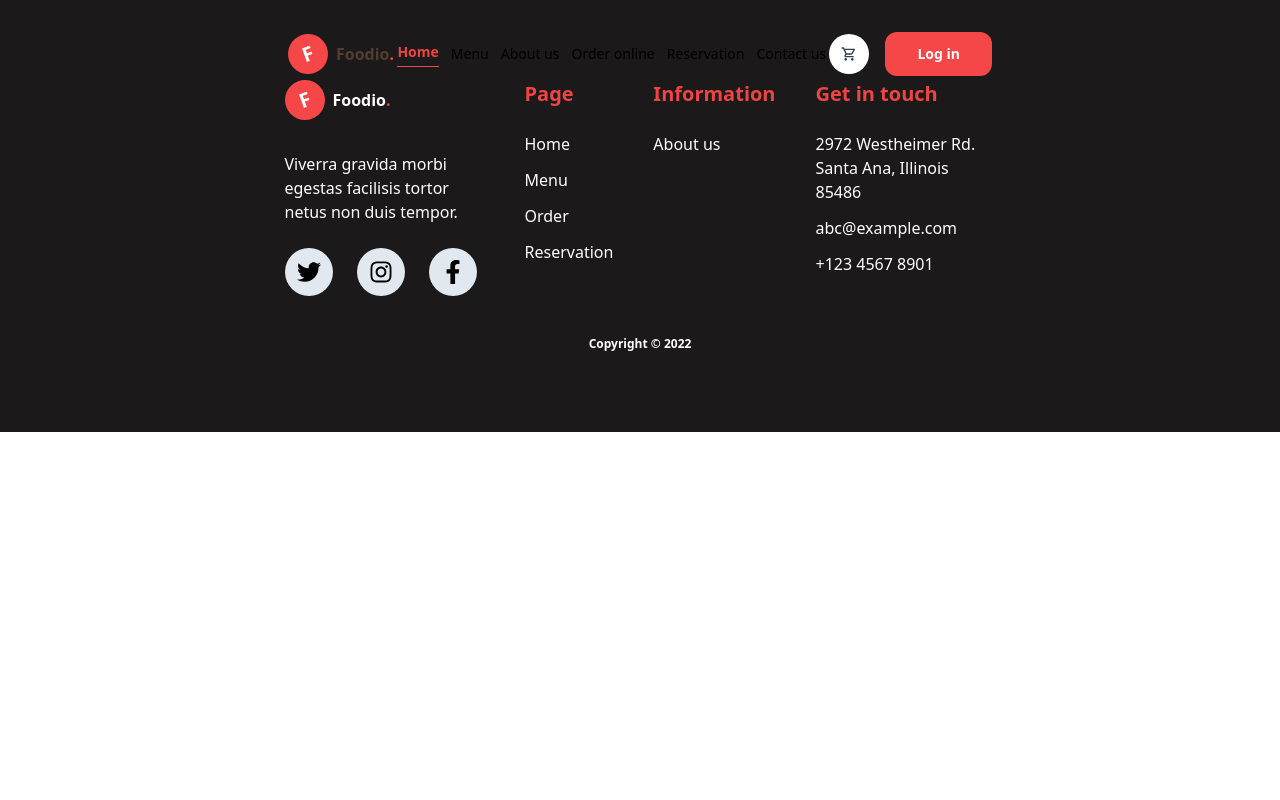
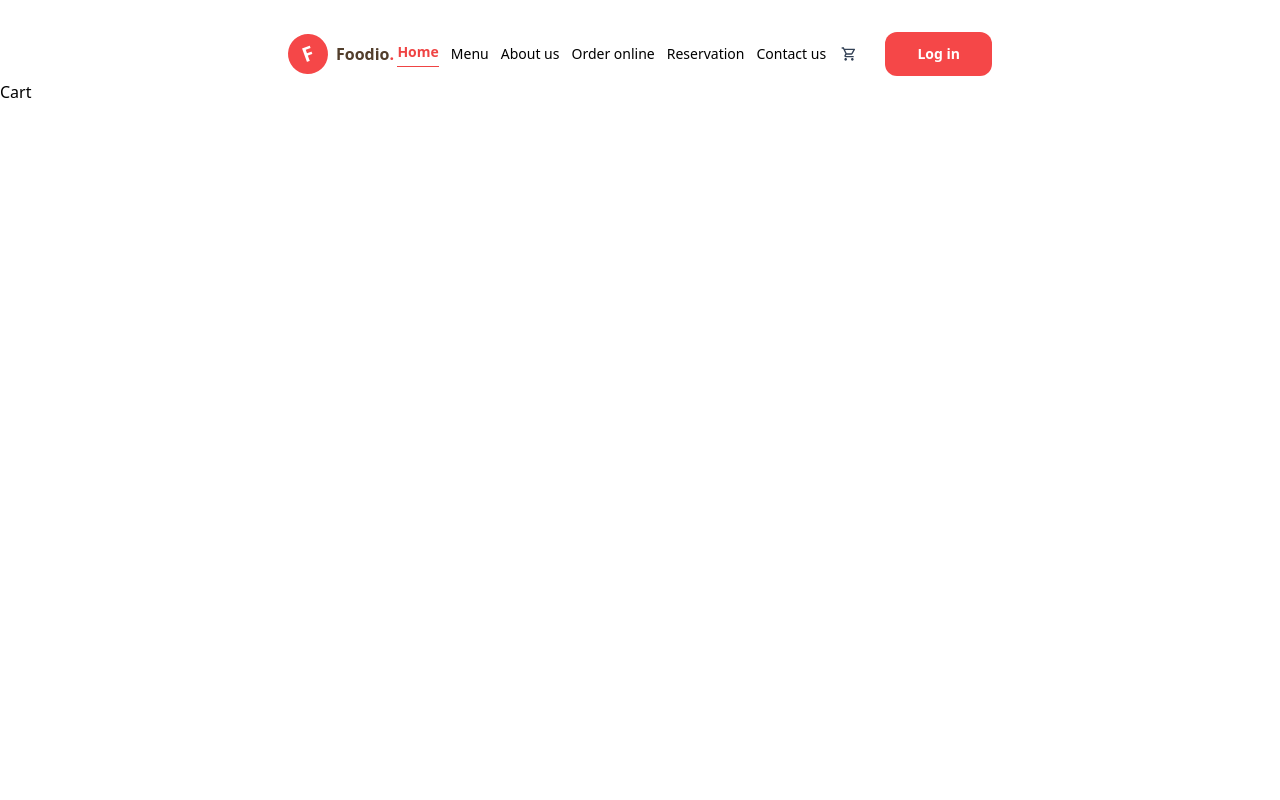
Before and after one commit to the-hackerist/foodio, a React (Vite) app in the folder client/: page /cart in a window 1280 px wide. Shown: the top 800 px of the page. Built offline with nearby package versions, Linux system fonts and the light colour scheme.

Commit message:
add login and cart pages

```diff
--- a/client/src/App.jsx
+++ b/client/src/App.jsx
@@ -7,6 +7,8 @@ import Order from "./pages/Order";
 import Reservation from "./pages/Reservation";
 import ContactUs from "./pages/ContactUs";
 import Footer from "./components/Footer";
+import Login from "./pages/Login";
+import Cart from "./pages/Cart";
 
 function App() {
   return (
@@ -19,6 +21,8 @@ function App() {
         <Route path="/order" element={<Order />} />
         <Route path="/reservation" element={<Reservation />} />
         <Route path="/contact-us" element={<ContactUs />} />
+        <Route path="/log-in" element={<Login />} />
+        <Route path="/cart" element={<Cart />} />
       </Routes>
       <Footer />
     </BrowserRouter>
--- /dev/null
+++ b/client/src/pages/Cart.jsx
@@ -0,0 +1,5 @@
+function Cart() {
+  return <div className="h-screen pt-20">Cart</div>;
+}
+
+export default Cart;
--- /dev/null
+++ b/client/src/pages/Login.jsx
@@ -0,0 +1,5 @@
+function Login() {
+  return <div className="h-screen pt-20">Login</div>;
+}
+
+export default Login;
```
